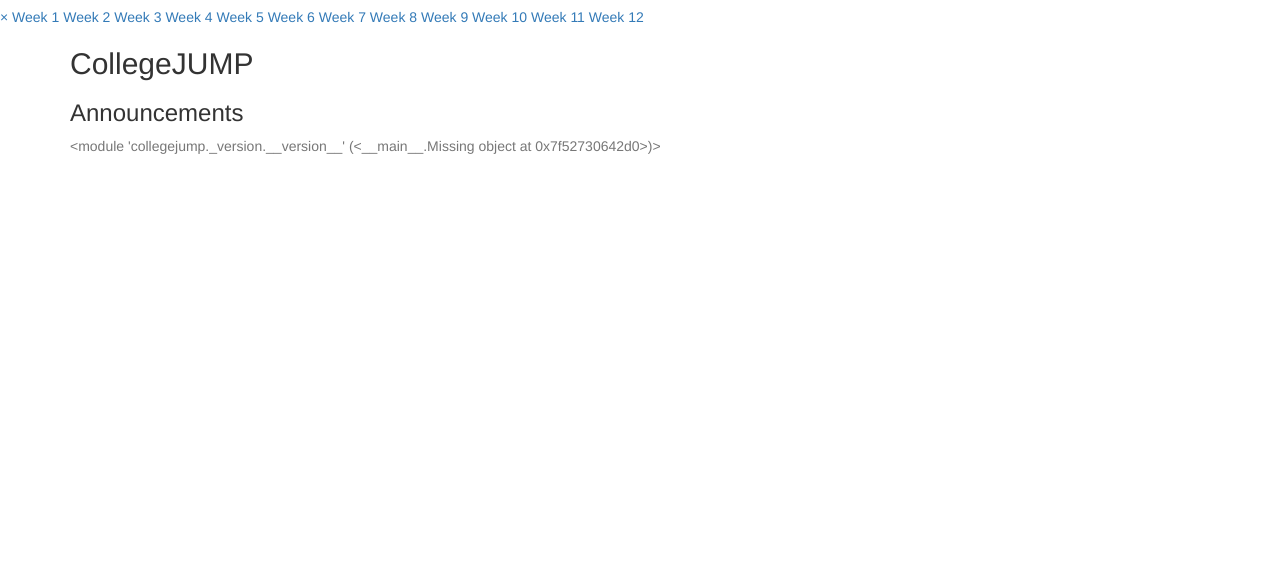
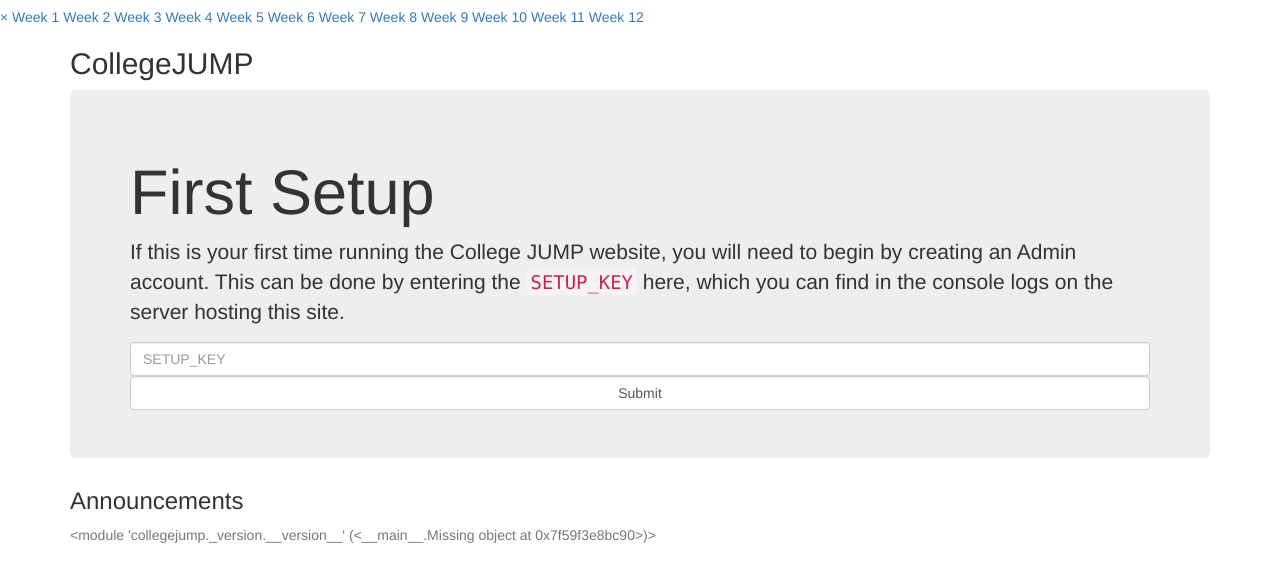
Before and after one commit to UMBC-CMSC447-Spring2017-Team5/college-JUMP, a Flask app: page / in a window 1280 px wide. Shown: the part 65-647 px from the top of the page. Run offline with Flask 2, Linux system fonts and the light colour scheme; data that the repository does not hold is empty; parts of the project's set-up code (start-up, migrations or seed data) failed here and were passed over; some libraries are stand-ins or nearby versions.

Commit message:
Add first setup information
- When SETUP_KEY is present in the config, a Bootstrap Jumbotron is
  displayed on the front page, with a link to the setup page

See #75

```diff
--- a/collegejump/templates/index.html
+++ b/collegejump/templates/index.html
@@ -11,6 +11,25 @@
 <div>
   <h2>CollegeJUMP</h2>
 </div>
+
+{# If this is the first setup, meaning there are no admin users, prompt to enter
+   the SETUP key from the logs. This directs to a form to create the first admin.
+#}
+{%- if config.SETUP_KEY %}
+<div class="jumbotron">
+  <h1 class="display-2">First Setup</h1>
+  <p>
+    If this is your first time running the College JUMP website, you will need
+    to begin by creating an Admin account. This can be done by entering the
+    <code>SETUP_KEY</code> here, which you can find in the console logs on the
+    server hosting this site.
+  </p>
+  <form method="GET" action="{{ url_for('setup_page') }}">
+      <input name="key" placeholder="SETUP_KEY" type="text" class="form-control"/>
+      <input type="submit" class="form-control"/>
+  </form>
+</div>
+{%- endif %}
 
 <h3>Announcements</h3>
 
```
